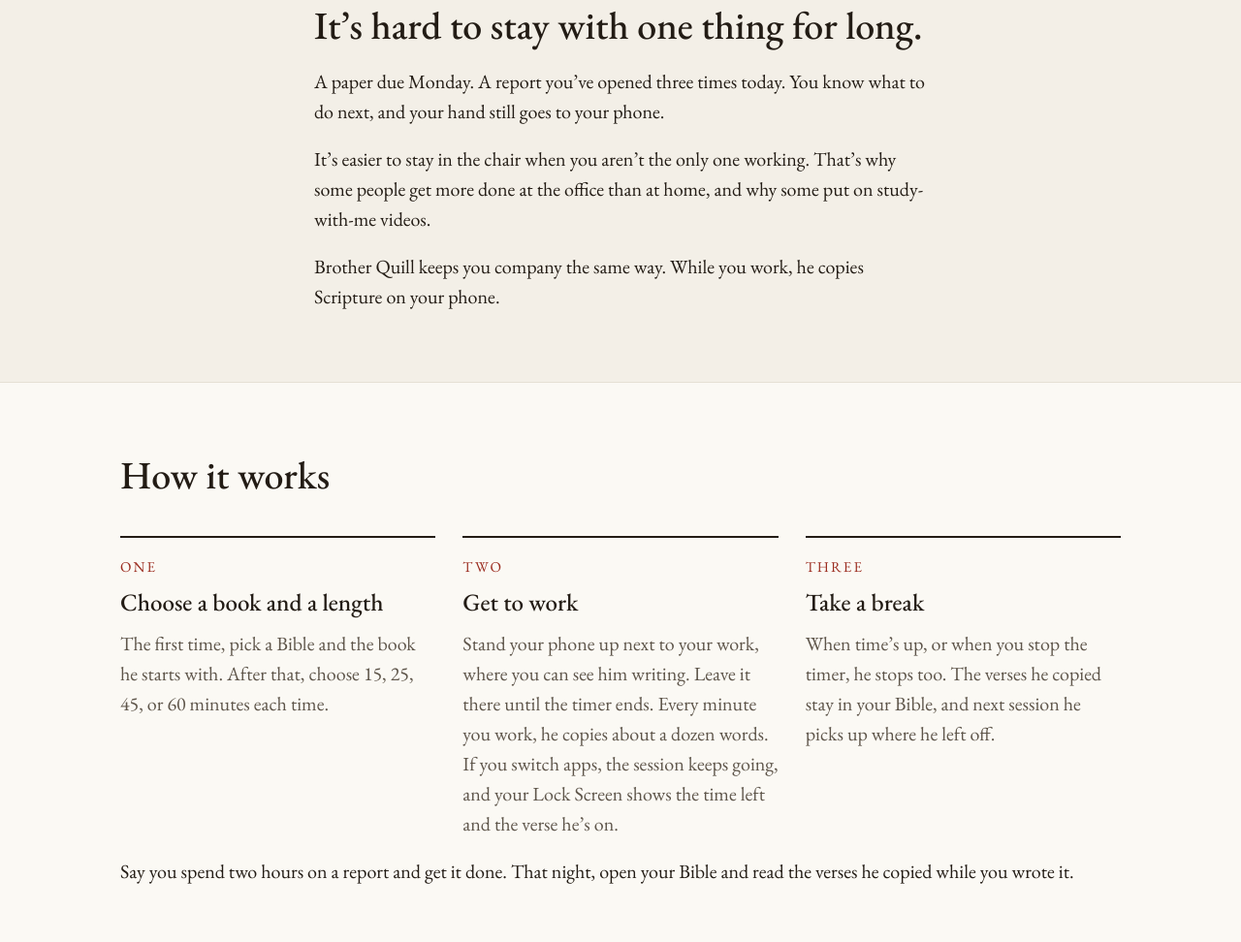
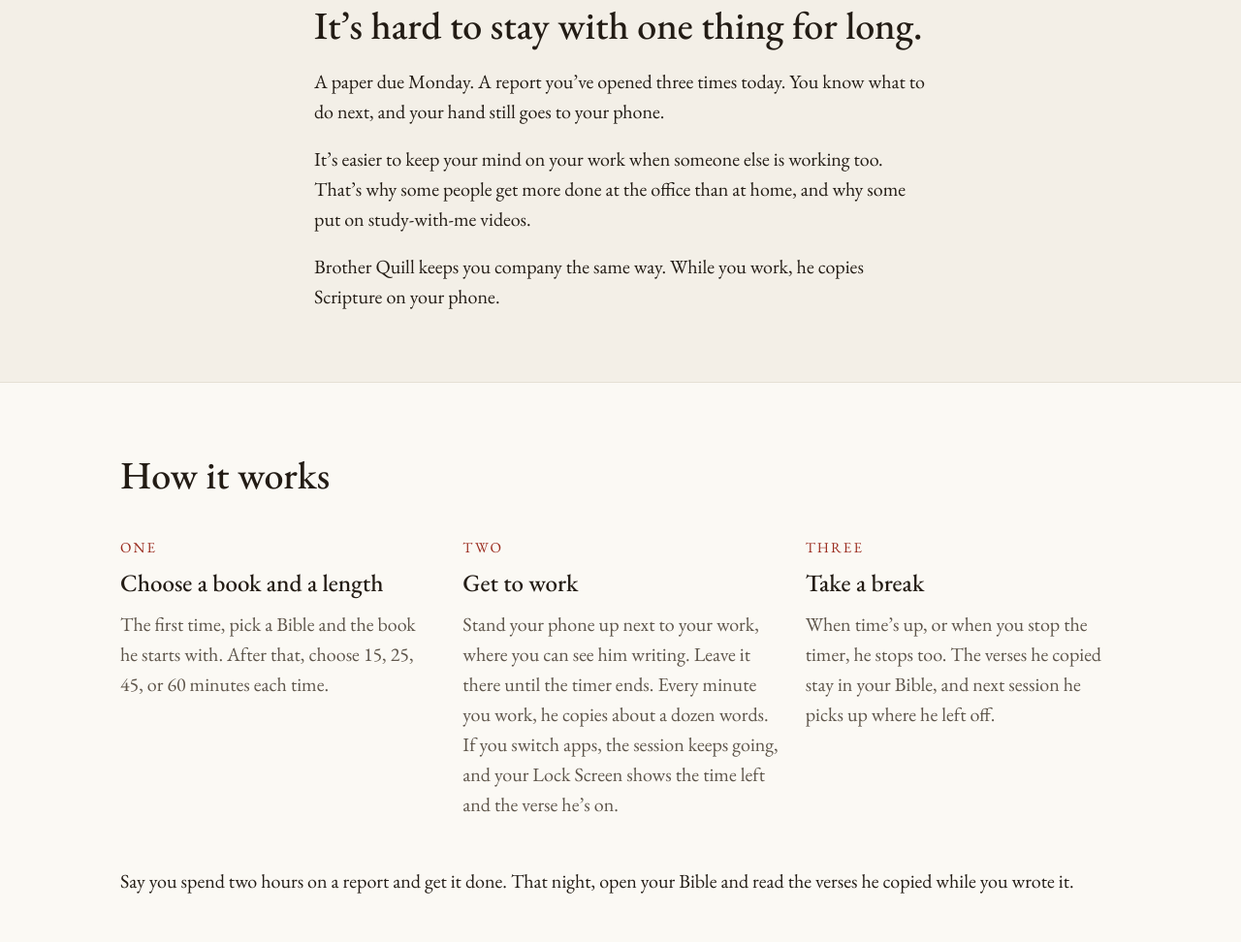
Before and after one commit to dev-brotherquill/brotherquill-site, a plain HTML site: page index.html in a window 1280 px wide. Shown: the part 780-1752 px from the top of the page at 97% size. Drawn offline with nearby package versions, Linux system fonts and the light colour scheme; a script that the page names is missing.

Commit message:
Say company helps you keep your mind on the work, and space out How it works
Drop the rules above the three steps and give the two-hour report line
room of its own.

Co-Authored-By: Claude Opus 5.5 <noreply@anthropic.com>

```diff
--- a/index.html
+++ b/index.html
@@ -221,7 +221,6 @@
   .lede { font-size: 1em; margin: 0; }
 
   .steps { list-style: none; padding: 0; margin: 40px 0 0; display: grid; grid-template-columns: repeat(3, 1fr); gap: 28px; }
-  .steps li { border-top: 2px solid var(--ink); padding-top: 18px; }
   .steps .num { font-size: 15px; letter-spacing: .14em; text-transform: uppercase; color: var(--rubric); display: block; margin-bottom: 6px; }
   .steps h3 { font-size: 25px; font-weight: 500; margin: 0 0 8px; }
   .steps p { margin: 0; color: var(--ink-soft); font-size: 1em; }
@@ -232,6 +231,7 @@
   .tr p { margin: 0; font-size: 1em; color: var(--ink-soft); }
   .fine { font-size: 1em; color: var(--ink-soft); margin: 18px 0 0; }
   .body { font-size: 1em; margin: 18px 0 0; }
+  .steps + .body { margin-top: 48px; }
   .colophon { margin: 0 0 28px; padding: 0 0 0 22px; border-left: 2px solid var(--rubric); }
   .colophon p { font-size: clamp(26px, 3.2vw, 34px); line-height: 1.25; margin: 0 0 10px; font-style: italic; }
   .colophon-inline { margin: 24px 0; }
@@ -322,7 +322,7 @@
     <div class="wrap narrow">
       <h2>It&rsquo;s hard to stay with one thing for long.</h2>
       <p class="lede">A paper due Monday. A report you&rsquo;ve opened three times today. You know what to do next, and your hand still goes to your phone.</p>
-      <p class="body">It&rsquo;s easier to stay in the chair when you aren&rsquo;t the only one working. That&rsquo;s why some people get more done at the office than at home, and why some put on study-with-me videos.</p>
+      <p class="body">It&rsquo;s easier to keep your mind on your work when someone else is working too. That&rsquo;s why some people get more done at the office than at home, and why some put on study-with-me videos.</p>
       <p class="body">Brother Quill keeps you company the same way. While you work, he copies Scripture on your phone.</p>
     </div>
   </section>
```
